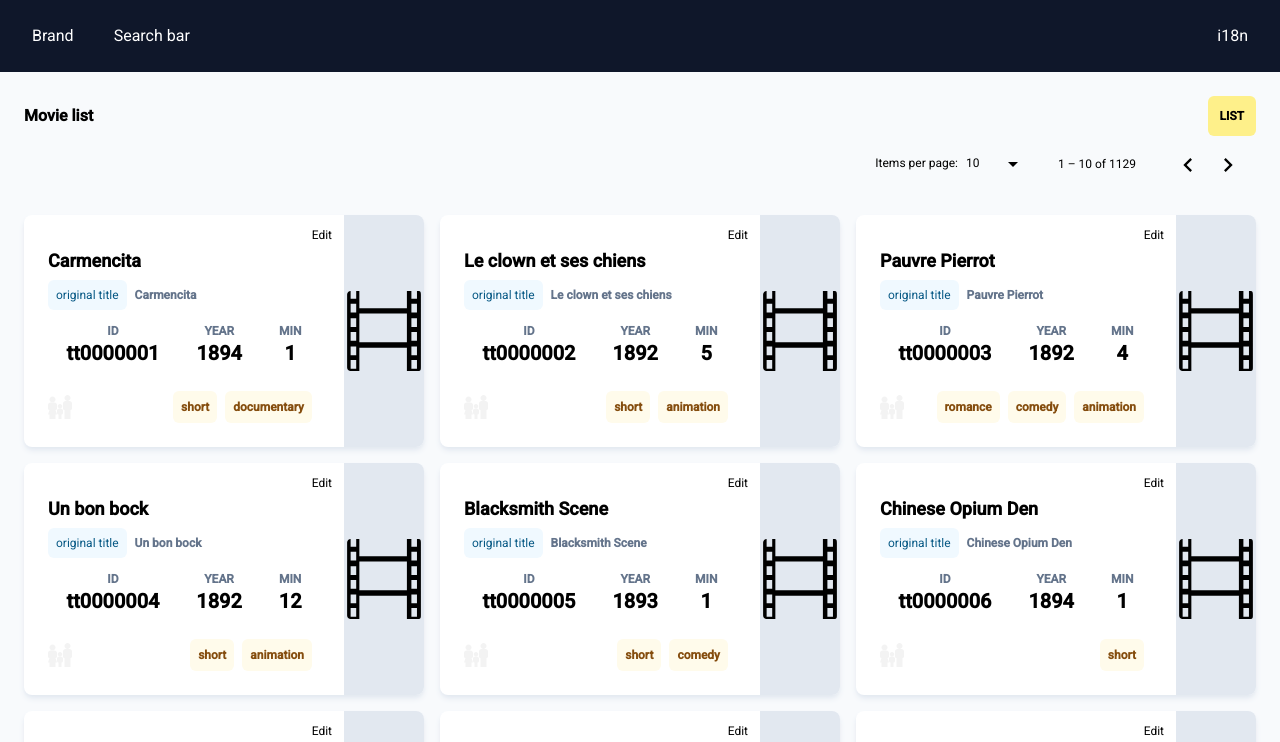
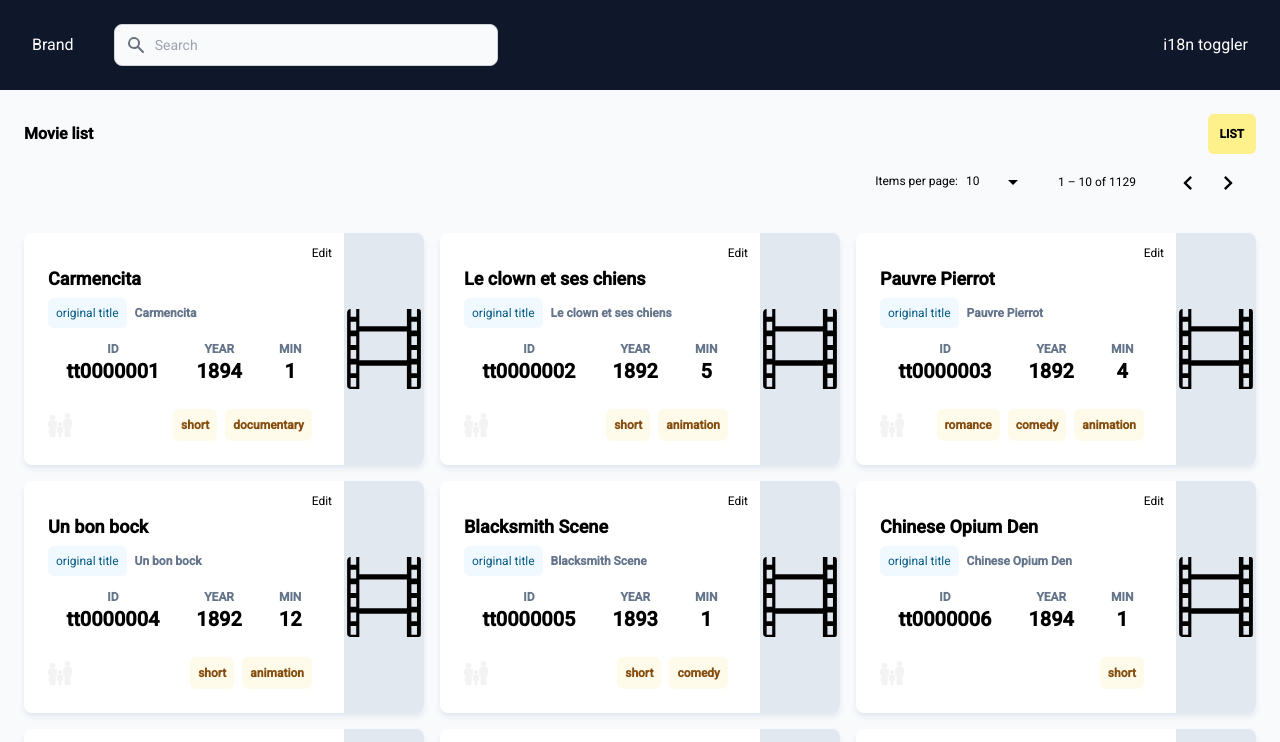
Before and after one commit to E-jarod/movie-app, an Angular app: page /search in a window 1280 px wide. Shown: the top 742 px of the page. Built offline with nearby package versions, Linux system fonts and the light colour scheme.

Commit message:
search field not finished

```diff
--- a/src/app/search/search.component.ts
+++ b/src/app/search/search.component.ts
@@ -1,10 +1,12 @@
 import type { OnInit } from '@angular/core';
 import { ChangeDetectionStrategy, Component } from '@angular/core';
+import type { PageEvent } from '@angular/material/paginator';
+
+import type { IMovie } from '@shared/models/movie';
+// eslint-disable-next-line @typescript-eslint/consistent-type-imports
+import { SearchService } from '@shared/services/search/search.service';
 
 import { jsonArray } from './data';
-
-import type { IMovie } from '@shared/models/movie';
-import type { PageEvent } from '@angular/material/paginator';
 
 type SearchViewMode = 'list' | 'thumbnail';
 type NumberOfItemsOptions = 5 | 10 | 20 | 30 | 50;
@@ -17,6 +19,7 @@
 })
 export class SearchComponent implements OnInit {
   zeroBasedCurrentPage = 0;
+  // searchText = '';
   viewMode: SearchViewMode = 'list';
   numberOfItems: NumberOfItemsOptions = 10;
   numberOfItemsOptions: NumberOfItemsOptions[] = [5, 10, 20, 30, 50];
@@ -38,6 +41,8 @@
   get numberOfMovies(): number {
     return this._allMovies.length;
   }
+
+  constructor(private readonly _searchService: SearchService) {}
 
   ngOnInit(): void {
     if (this._allMovies?.length) {
@@ -73,7 +78,11 @@
   updateMovies(): void {
     const start = this.zeroBasedCurrentPage * this.numberOfItems;
     const end = start + this.numberOfItems;
-    const paginatedMovies = this._allMovies.slice(start, end);
+    const paginatedMovies = this._allMovies
+      .filter((movie) =>
+        movie.primaryTitle.includes(this._searchService.searchText),
+      )
+      .slice(start, end);
 
     this.movies = paginatedMovies;
   }
--- a/src/app/search/search.module.ts
+++ b/src/app/search/search.module.ts
@@ -3,6 +3,7 @@
 import { MatPaginatorModule } from '@angular/material/paginator';
 
 import { LayoutsModule } from '@shared/layouts/layouts.module';
+import { SearchService } from '@shared/services/search/search.service';
 
 import { SearchRoutingModule } from './search-routing.module';
 import { SearchComponent } from './search.component';
@@ -25,5 +26,6 @@
     ThumbnailItemComponent,
     ListItemComponent,
   ],
+  providers: [SearchService],
 })
 export class SearchModule {}
--- a/src/app/shared/layouts/layouts.module.ts
+++ b/src/app/shared/layouts/layouts.module.ts
@@ -1,11 +1,15 @@
 import { NgModule } from '@angular/core';
 import { CommonModule } from '@angular/common';
+import { ReactiveFormsModule } from '@angular/forms';
+
+import { SearchService } from '@shared/services/search/search.service';
 
 import { TheHeaderComponent } from './the-header/the-header.component';
 
 @NgModule({
-  imports: [CommonModule],
+  imports: [CommonModule, ReactiveFormsModule],
   declarations: [TheHeaderComponent],
+  providers: [SearchService],
   exports: [TheHeaderComponent],
 })
 export class LayoutsModule {}
--- a/src/app/shared/layouts/the-header/the-header.component.html
+++ b/src/app/shared/layouts/the-header/the-header.component.html
@@ -1,9 +1,58 @@
 <header
-  class="p-6 px-8 flex shrink justify-between bg-slate-900 text-white"
+  class="flex items-center justify-between p-6 px-8 text-white shrink bg-slate-900"
 >
   <div>
     <span class="mr-10">Brand</span>
-    <span>Search bar</span>
+    <span class="inline-flex">
+      <label
+        for="simple-search"
+        class="sr-only"
+        >Search</label
+      >
+      <div class="relative w-full">
+        <div
+          class="absolute inset-y-0 left-0 flex items-center pl-3 pointer-events-none"
+        >
+          <svg
+            class="w-5 h-5 text-gray-500 dark:text-gray-400"
+            fill="currentColor"
+            viewBox="0 0 20 20"
+            xmlns="http://www.w3.org/2000/svg"
+          >
+            <path
+              fill-rule="evenodd"
+              d="M8 4a4 4 0 100 8 4 4 0 000-8zM2 8a6 6 0 1110.89 3.476l4.817 4.817a1 1 0 01-1.414 1.414l-4.816-4.816A6 6 0 012 8z"
+              clip-rule="evenodd"
+            ></path>
+          </svg>
+        </div>
+        <input
+          id="simple-search"
+          class="bg-gray-50 border border-gray-300 text-gray-900 text-sm rounded-lg focus:ring-blue-500 focus:border-blue-500 block w-96 pl-10 p-2.5 dark:bg-gray-700 dark:border-gray-600 dark:placeholder-gray-400 dark:text-white dark:focus:ring-blue-500 dark:focus:border-blue-500"
+          type="text"
+          placeholder="Search"
+          [formControl]="searchText"
+        />
+      </div>
+      <!-- <button
+        class="p-2.5 ml-2 text-sm font-medium text-white bg-blue-700 rounded-lg border border-blue-700 hover:bg-blue-800 focus:ring-4 focus:outline-none focus:ring-blue-300 dark:bg-blue-600 dark:hover:bg-blue-700 dark:focus:ring-blue-800"
+      >
+        <svg
+          class="w-5 h-5"
+          fill="none"
+          stroke="currentColor"
+          viewBox="0 0 24 24"
+          xmlns="http://www.w3.org/2000/svg"
+        >
+          <path
+            stroke-linecap="round"
+            stroke-linejoin="round"
+            stroke-width="2"
+            d="M21 21l-6-6m2-5a7 7 0 11-14 0 7 7 0 0114 0z"
+          ></path>
+        </svg>
+      </button> -->
+    </span>
   </div>
-  <div>i18n</div>
+  <div>i18n toggler</div>
 </header>
--- a/src/app/shared/layouts/the-header/the-header.component.ts
+++ b/src/app/shared/layouts/the-header/the-header.component.ts
@@ -1,4 +1,9 @@
-import { ChangeDetectionStrategy, Component, OnInit } from '@angular/core';
+import type { OnInit } from '@angular/core';
+import { ChangeDetectionStrategy, Component } from '@angular/core';
+import { FormControl } from '@angular/forms';
+
+// eslint-disable-next-line @typescript-eslint/consistent-type-imports
+import { SearchService } from '@shared/services/search/search.service';
 
 @Component({
   selector: 'imdb-the-header',
@@ -7,7 +12,13 @@
   changeDetection: ChangeDetectionStrategy.OnPush,
 })
 export class TheHeaderComponent implements OnInit {
-  constructor() {}
+  searchText = new FormControl('');
 
-  ngOnInit(): void {}
+  constructor(private readonly _searchService: SearchService) {}
+
+  ngOnInit(): void {
+    this.searchText.valueChanges.subscribe(() => {
+      this._searchService.searchText = this.searchText.value ?? '';
+    });
+  }
 }
--- /dev/null
+++ b/src/app/shared/services/search/search.service.ts
@@ -0,0 +1,8 @@
+import { Injectable } from '@angular/core';
+
+@Injectable({
+  providedIn: 'root',
+})
+export class SearchService {
+  searchText = '';
+}
--- a/tsconfig.json
+++ b/tsconfig.json
@@ -17,7 +17,7 @@
     "allowUnreachableCode": false,
     "allowUnusedLabels": false,
     "allowSyntheticDefaultImports": false,
-    "importsNotUsedAsValues": "error",
+    "importsNotUsedAsValues": "preserve",
     "exactOptionalPropertyTypes": true,
     "strictFunctionTypes": true,
     "strictNullChecks": true,
```
Also changed, not shown: 2 other files (tests, documents, lock files or other folders).
